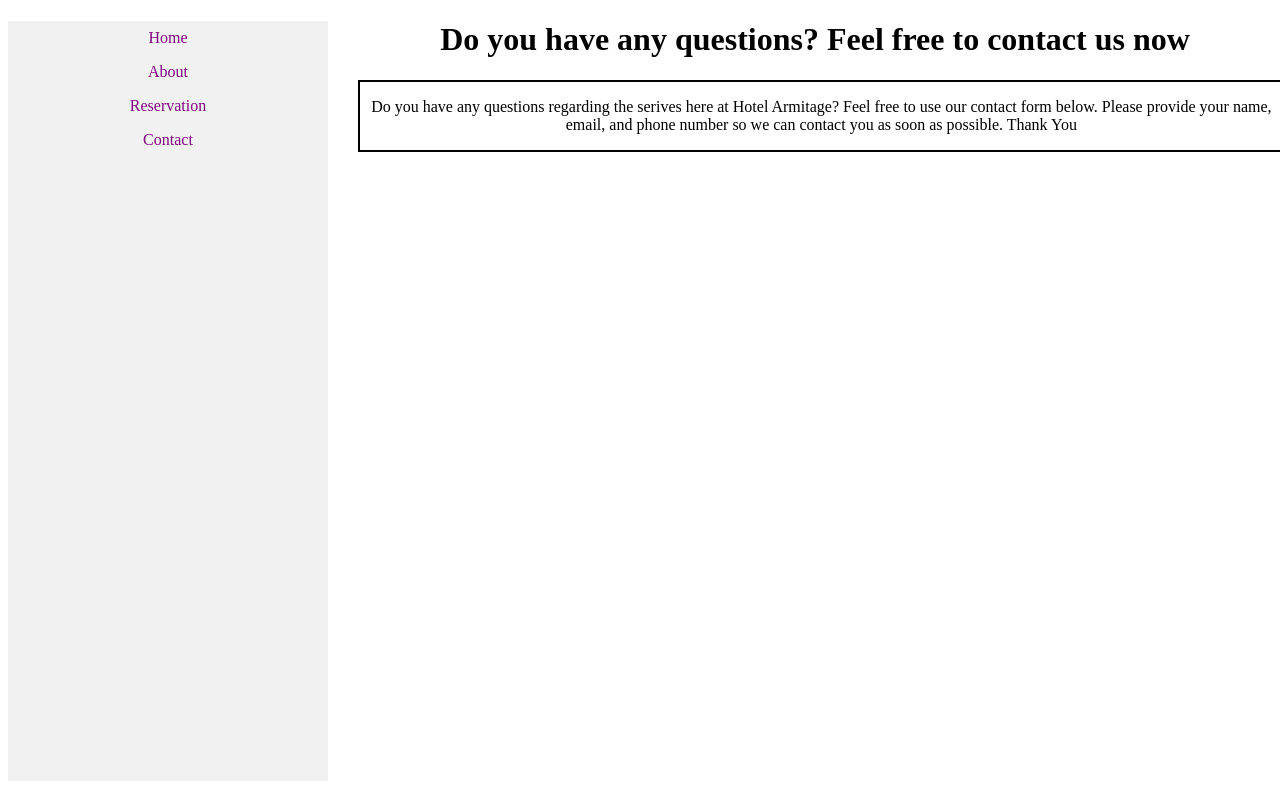
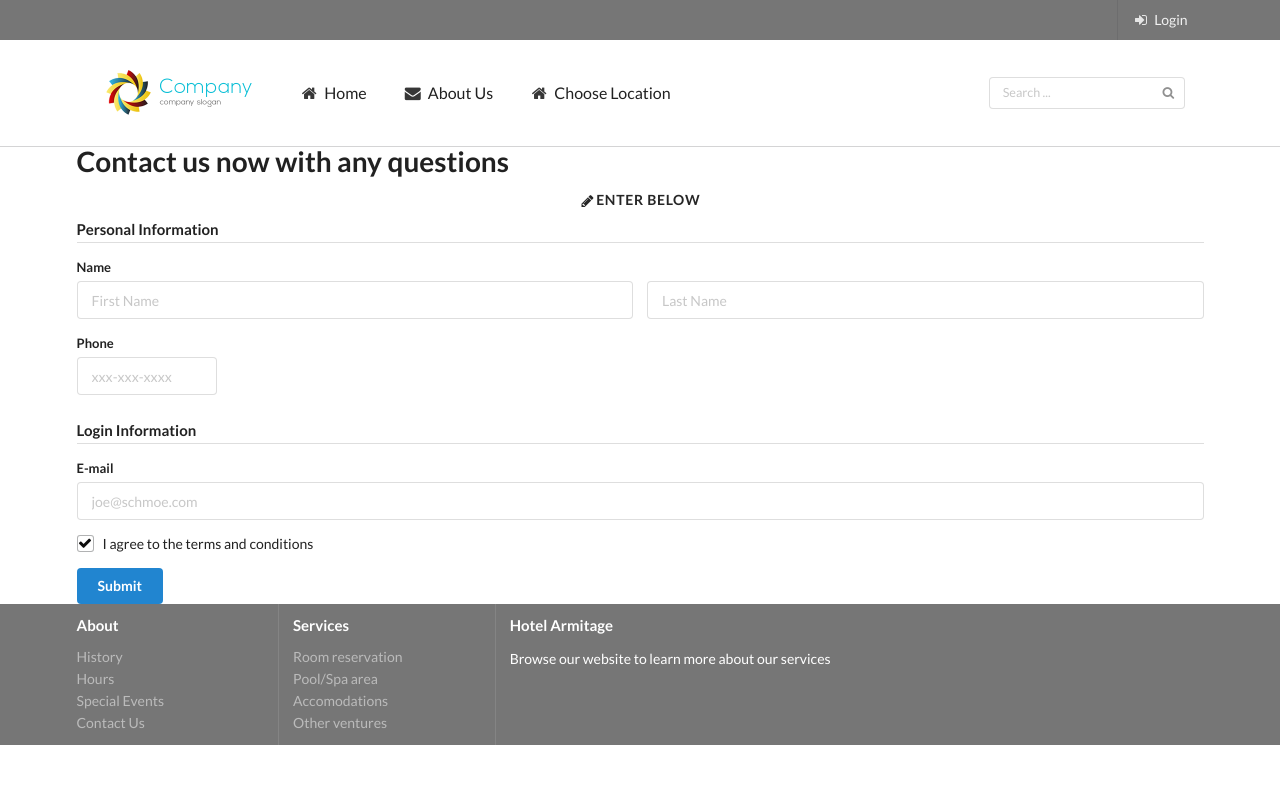
Before and after one commit to conorm185/hotel, a PHP site: page /hotel/contact.php in a window 1280 px wide. Run offline with PHP 8.4, Linux system fonts and the light colour scheme; some libraries are stand-ins or nearby versions.

Commit message:
Contact page layout along with the process

```diff
--- a/hotel/contact.php
+++ b/hotel/contact.php
@@ -1,30 +1,112 @@
 <?php
+
+	include "includes/validation.class.php";
+
+	$firstname = new ValidationResult("", "", "", true);
+	$lastname = new ValidationResult("", "", "", true);
+	$phone = new ValidationResult("", "", "", true);
+	$email = new ValidationResult("", "", "", true);
+	$agree = new ValidationResult("", "", "", true);
+
+	$errors = false;
+	$errorMessages = "";
+
+	if ($_SERVER['REQUEST_METHOD'] == 'POST') {
+	$firstname = ValidationResult::checkParameter('firstname', '[^[A-z]+$]', 'First name is required');
+	$lastname = ValidationResult::checkParameter('lastname', '[^[A-z]+$]', 'Last name is required');
+	$phone = ValidationResult::checkParameter('phone', '[^(\([0-9]{3}\) |[0-9]{3}-)[0-9]{3}-[0-9]{4}$]', 'Invalid phone');
+	$email = ValidationResult::checkParameter('email', '[^[A-z0-9._%+-]+@[A-z0-9.-]+\.[A-z]{2,4}$]', 'Invalid email');
+	$agree = ValidationResult::checkParameter('agree', '[^[o][n]$]', 'You must agree to the terms and conditions');
+
+	$errorMessages .= '<p>' . $firstname->getErrorMessage() . '</p>';
+	$errorMessages .= '<p>' . $lastname->getErrorMessage() . '</p>';
+	$errorMessages .= '<p>' . $phone->getErrorMessage() . '</p>';
+	$errorMessages .= '<p>' . $email->getErrorMessage() . '</p>';
+	$errorMessages .= '<p>' . $agree->getErrorMessage() . '</p>';
+
+	if (! $firstname->isValid() || !$lastname->isValid() || !$phone->isValid() || !$email->isValid() || !$agree->isValid()) {
+		$errors = true;
+	}
+
+	if ($errors == false) {
+		header ('Location: process-contact.php');
+	}
+
+	}
 
 ?>
 
 <!DOCTYPE html>
-<html lang="en">
+<html lang=en>
+<head>
+<meta charset=utf-8>
+    <link href='https://fonts.googleapis.com/css?family=Merriweather' rel='stylesheet' type='text/css'>
+    <link href='https://fonts.googleapis.com/css?family=Open+Sans' rel='stylesheet' type='text/css'>
 
-<head>
-    <meta charset="utf-8">
-    <title>Hotel Armitage</title>
-	<link rel="stylesheet" href="css/hotelStyle.css"/>
+    <script src="https://ajax.googleapis.com/ajax/libs/jquery/3.1.0/jquery.min.js"></script>
+    <script src="css/semantic.js"></script>
+    <script src="js/misc.js"></script>
+    <script src="js/validationx.js"></script>
+
+    <link href="css/semantic.css" rel="stylesheet" >
+    <link href="css/icon.css" rel="stylesheet" >
+    <link href="css/styles.css" rel="stylesheet">
 </head>
-    <body>
-    <!-- php file for the header -->
-	<ul>
-	<li><a href="index.php">Home</a></li>
-	<li><a href="about.php">About</a></li>
-	<li><a href="reservation.php">Reservation</a></li>
-	<li><a href="contact.php">Contact</a></li>
-	</ul>
-	<div id="contactCard">
-	<h1>Do you have any questions? Feel free to contact us now</h1>
-	</div>
-		<div id="contactBox">
-		<p>Do you have any questions regarding the serives here at Hotel Armitage? Feel free to use our contact form
-		below. Please provide your name, email, and phone number so we can contact you as soon as possible. Thank You</p>
-		</div>
-		<!-- php file for the footer -->
-    </body>
+<body >
+
+<?php include 'includes/header.inc.php'; ?>
+<div class="banner-container">
+    <div class="ui sizer container">
+        <h1 class="ui huge header">Contact us now with any questions</h1>
+    </div>
+</div>
+<h2 class="ui horizontal divider"><i class="write icon"></i>Enter below</h2>
+
+<main>
+   <section class="ui stackable container">
+      <form class="ui form" method="post" action="<?php echo $_SERVER['PHP_SELF']; ?>">
+         <h4 class="ui dividing header">Personal Information</h4>
+         <div class="field" >
+            <label>Name</label>
+            <div class="two fields">
+               <div class="field <?php echo $firstname->getCssClassName(); ?>" id="firstnamecontainer">
+                  <input type="text" name="firstname" placeholder="First Name" id="firstname" value="<?php echo $firstname->getValue();?>">
+               </div>
+               <div class="field <?php echo $lastname->getCssClassName(); ?>" id="lastnamecontainer">
+                  <input type="text" name="lastname" placeholder="Last Name" id="lastname" value="<?php echo $lastname->getValue();?>">
+               </div>
+            </div>
+         </div>
+         <div class="two wide field <?php echo $phone->getCssClassName(); ?>" id="phonecontainer">
+            <label>Phone</label>
+            <input type="text" name="phone" placeholder="xxx-xxx-xxxx" id="phone" value="<?php echo $phone->getValue();?>">
+         </div>
+         <h4 class="ui dividing header">Login Information</h4>
+         <div class="field <?php echo $email->getCssClassName(); ?>" id="emailcontainer">
+            <label>E-mail</label>
+            <input type="email" placeholder="joe@schmoe.com" name="email" id="email" value="<?php echo $email->getValue();?>">
+         </div>
+         <div class="inline field" id="agreecontainer">
+            <div class="ui checkbox">
+               <input type="checkbox" tabindex="0" name="agree" id="agree" <?php if($agree->isValid()) {echo 'checked';}?>>
+               <label>I agree to the terms and conditions</label>
+            </div>
+         </div>
+
+		 <?php if ($errors) { ?>
+         <div id="errors" class="ui negative message">
+            <h3 class="header">Errors were encountered</h3>
+            <div class="ui divider"></div>
+            <div id="errorMessages"> </div>
+
+			<?php echo $errorMessages; ?>
+
+         </div>
+         <?php } ?>
+         <button type="submit" class="ui primary button" tabindex="0" id="register">Submit</div>
+      </form>
+   </section>
+</main>
+</body>
+<?php include 'includes/footer.inc.php'; ?>
 </html>
```
Also changed, not shown: hotel/process-contact.php (added, +53 -0 lines).
